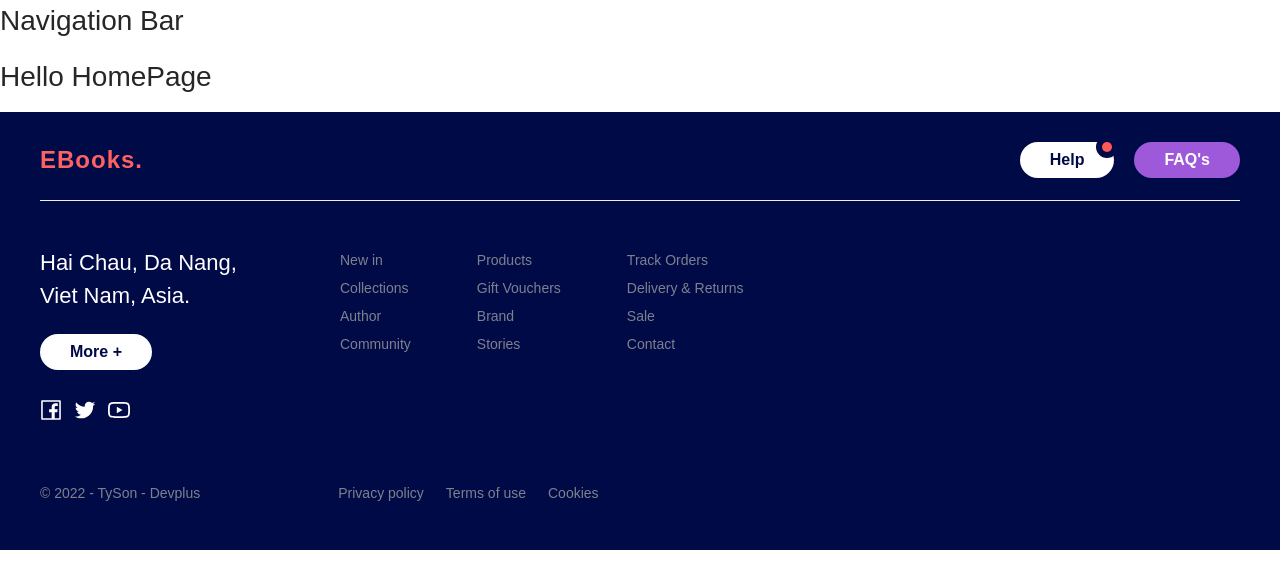
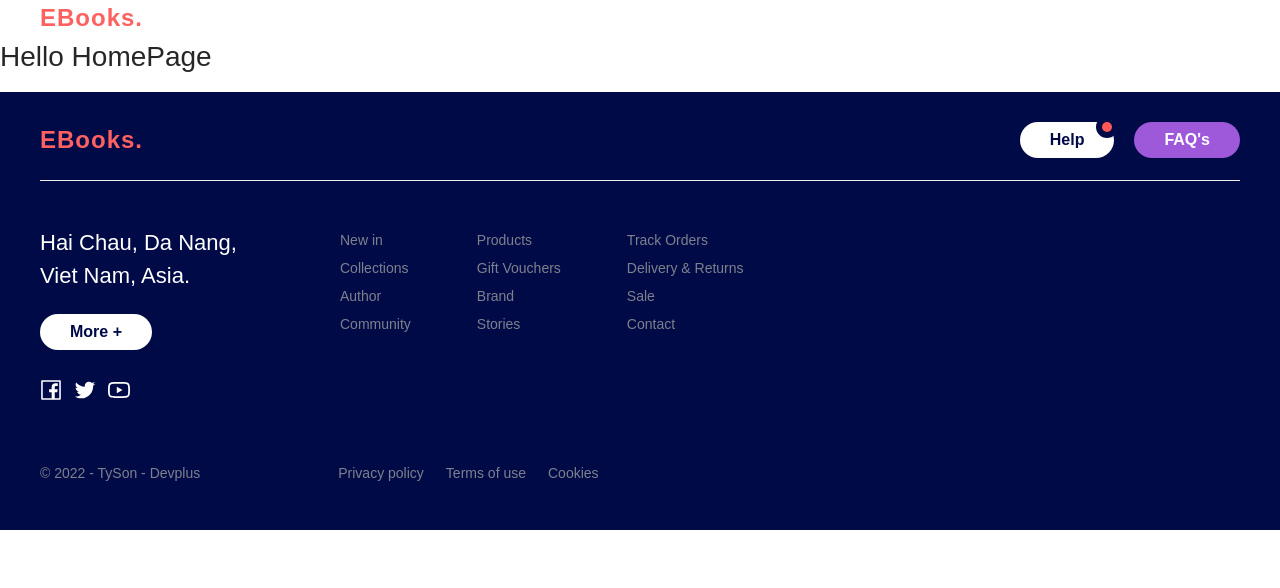
Before and after one commit to devplus-huuchinh/book, a React (Create React App) app in the folder client/: page / in a window 1280 px wide. Shown: the top 588 px of the page. Built offline with nearby package versions, Linux system fonts and the light colour scheme; a web font is replaced by a local one.

Commit message:
feat: 🎸 update global variables scss

```diff
--- a/client/src/App.scss
+++ b/client/src/App.scss
@@ -3,7 +3,7 @@ html,
 body {
    box-sizing: border-box;
    font-family: $font-primary;
-   font-size: 14px;
+   font-size: $fz-base;
    line-height: $line-height-base;
    color: $color-dark;
 }
--- a/client/src/assets/styled/globalVariables.scss
+++ b/client/src/assets/styled/globalVariables.scss
@@ -24,3 +24,9 @@ $line-height-large: 1.8;
 $fw-blod: 700;
 $fw-normal: 400;
 $fw-light: 300;
+
+$fz-base: 14px;
+$fz-small: 12px;
+$fz-large: 16px;
+$fz-xlarge: 20px;
+$fz-xxlarge: 24px;
--- a/client/src/components/Button/index.jsx
+++ b/client/src/components/Button/index.jsx
@@ -5,7 +5,8 @@ import './Button.scss';
 Button.propTypes = {};
 
 function Button(props) {
-   return <button className={props.className}>{props.title}</button>;
+   const { title, className } = props;
+   return <button className={className}>{title}</button>;
 }
 
 export default Button;
--- a/client/src/components/FooterBar/FooterBar.scss
+++ b/client/src/components/FooterBar/FooterBar.scss
@@ -9,18 +9,6 @@
       align-items: center;
       padding-bottom: 22px;
       border-bottom: 1px solid #eee;
-      &--brand {
-         p {
-            color: $pink;
-            font-size: 24px;
-            font-weight: $fw-blod;
-            letter-spacing: 1px;
-            margin: 0 !important ;
-         }
-      }
-      @media screen and (max-width: 384px) {
-         justify-content: center;
-      }
    }
    &__inner {
       display: flex;
--- a/client/src/components/FooterBar/index.jsx
+++ b/client/src/components/FooterBar/index.jsx
@@ -9,6 +9,7 @@ import {
 } from '@ant-design/icons';
 import Button from '../Button';
 import BackToTop from '../BackToTop';
+import Logo from '../Logo';
 
 // import PropTypes from 'prop-types';
 
@@ -19,9 +20,10 @@ function FooterBar(props) {
       <footer className='footer'>
          <Container>
             <div className='footer__top'>
-               <div className='footer__top--brand'>
+               <Logo />
+               {/* <div className='footer__top--brand'>
                   <p>EBooks.</p>
-               </div>
+               </div> */}
                <div className='footer__inner'>
                   <Button
                      className='btn btn__dot m-r-20 btn__help btn__white'
--- /dev/null
+++ b/client/src/components/Logo/Logo.scss
@@ -0,0 +1,14 @@
+@import '../../assets/styled/globalVariables.scss';
+
+.logo {
+   p {
+      color: $pink;
+      font-size: 24px;
+      font-weight: $fw-blod;
+      letter-spacing: 1px;
+      margin: 0 !important ;
+   }
+   @media screen and (max-width: 384px) {
+      justify-content: center;
+   }
+}
--- /dev/null
+++ b/client/src/components/Logo/index.jsx
@@ -0,0 +1,15 @@
+import React from 'react';
+import PropTypes from 'prop-types';
+import './Logo.scss';
+
+Logo.propTypes = {};
+
+function Logo(props) {
+   return (
+      <div className='logo'>
+         <p>EBooks.</p>
+      </div>
+   );
+}
+
+export default Logo;
--- a/client/src/components/NavigationBar/index.jsx
+++ b/client/src/components/NavigationBar/index.jsx
@@ -1,14 +1,21 @@
 import React from 'react';
 import {} from 'antd';
 import './NavigationBar.scss';
+import Container from '../../layouts/Container';
+import Logo from '../Logo';
 // import PropTypes from 'prop-types';
 
 // NavigationBar.propTypes = {};
 
 function NavigationBar(props) {
    return (
-      <div>
-         <h1>Navigation Bar</h1>
+      <div className='navigation'>
+         <Container>
+            <div className='navigation__top'>
+               <Logo />
+            </div>
+            <div className='navigation__bootom'></div>
+         </Container>
       </div>
    );
 }
```
Also changed, not shown: client/src/features/Home/components/SearchForm/index.jsx (added, +10 -0 lines), client/src/features/Home/components/SearchForm/SearchForm.scss (added).
